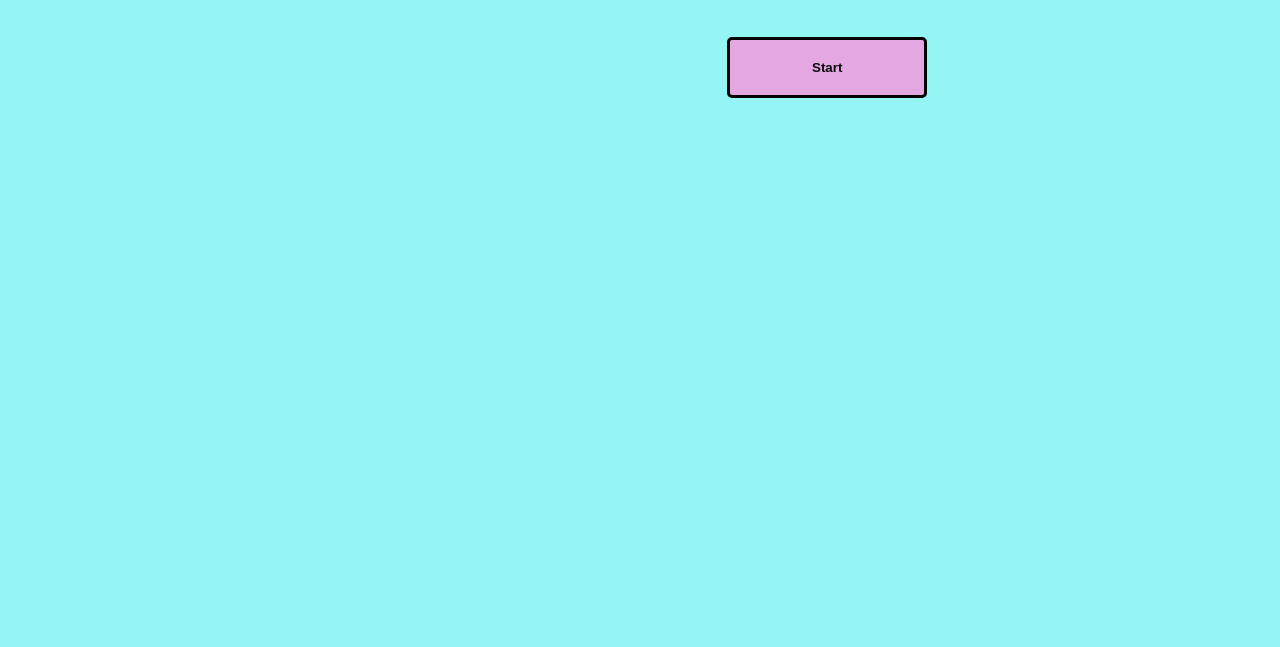
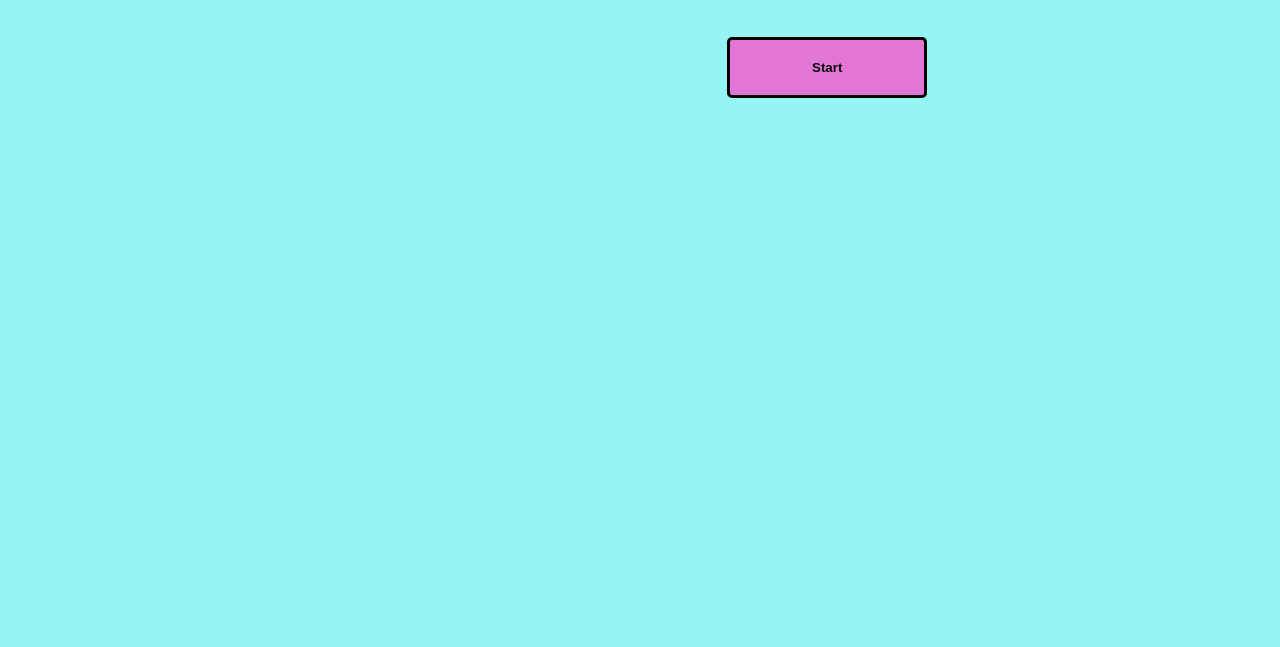
Before and after one commit to Aalaahammooda/flower-card, a plain HTML site: page index.html in a window 1280 px wide. Shown: the part 171-818 px from the top of the page. Drawn offline with Linux system fonts and the light colour scheme; a web font is replaced by a local one.

Commit message:
change color

```diff
--- a/style.css
+++ b/style.css
@@ -87,7 +87,7 @@ button {
   color: rgb(10, 11, 11);
   border: black solid;
 
-  background-color: rgba(239, 157, 223, 0.879);
+  background-color: rgba(238, 100, 210, 0.879);
   font: size 30px;
 
   margin:40%;
```
Also changed, not shown: 1 other file.
